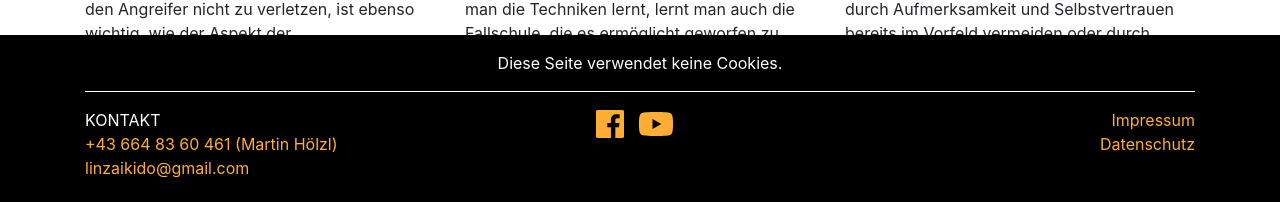
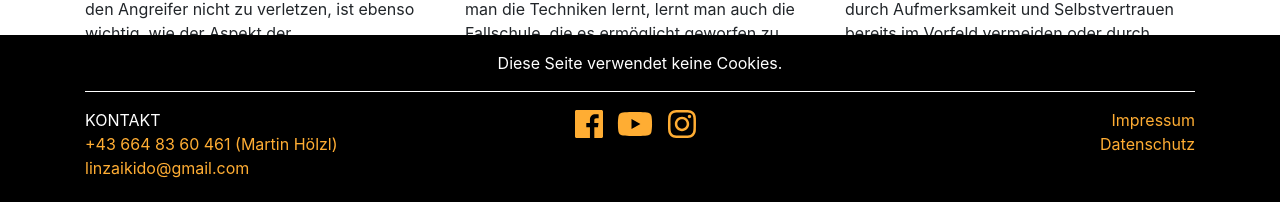
Before and after one commit to TWachs/aikinomichi-linz, a Jekyll site: the page built from index.md, in a window 1280 px wide. Shown: the part 1232-1434 px from the top of the page. Built offline with Jekyll 4.4.1, drawn with Linux system fonts in a browser that asks for light colours; nearby versions of some CDN libraries.

Commit message:
add instaagram link

```diff
--- a/_includes/social_links.html
+++ b/_includes/social_links.html
@@ -5,4 +5,7 @@
     <a href="https://www.youtube.com/channel/UCTnMwO8MFEGQxUMmpMT3P7A" target="_blank">
         <i class="fab fa-youtube fa-2x"></i>
     </a>
+    <a href="https://www.instagram.com/aikinomichilinz/" target="_blank">
+        <i class="fab fa-instagram fa-2x"></i>
+    </a>
 </div>
```
